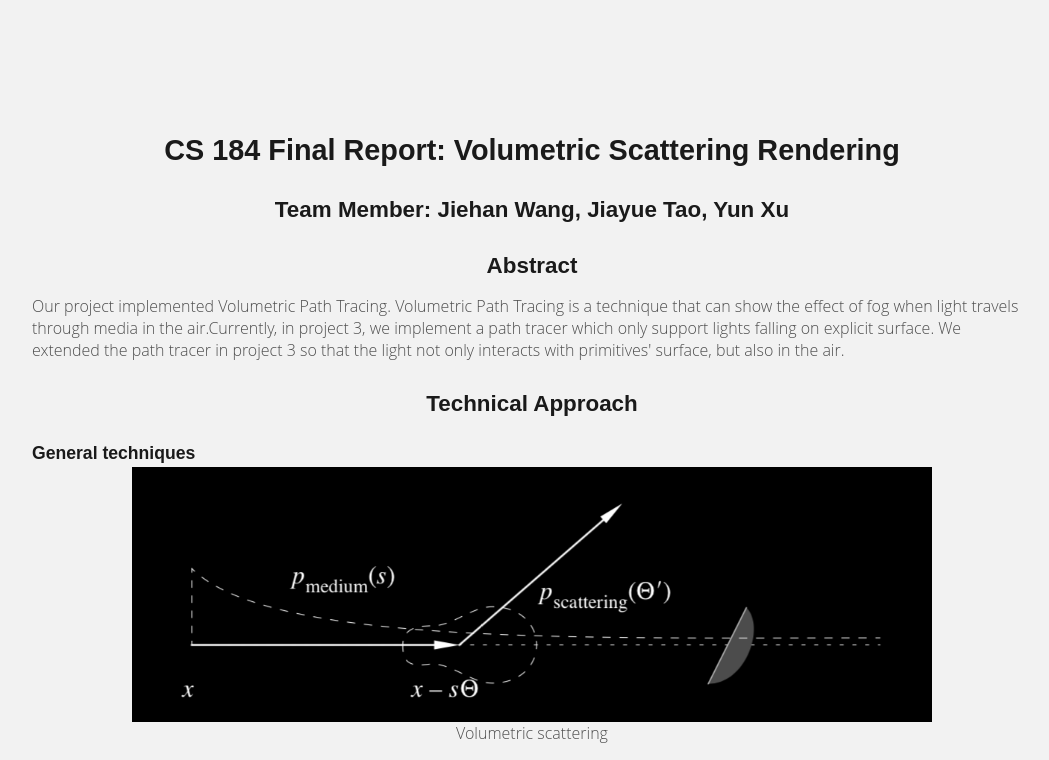
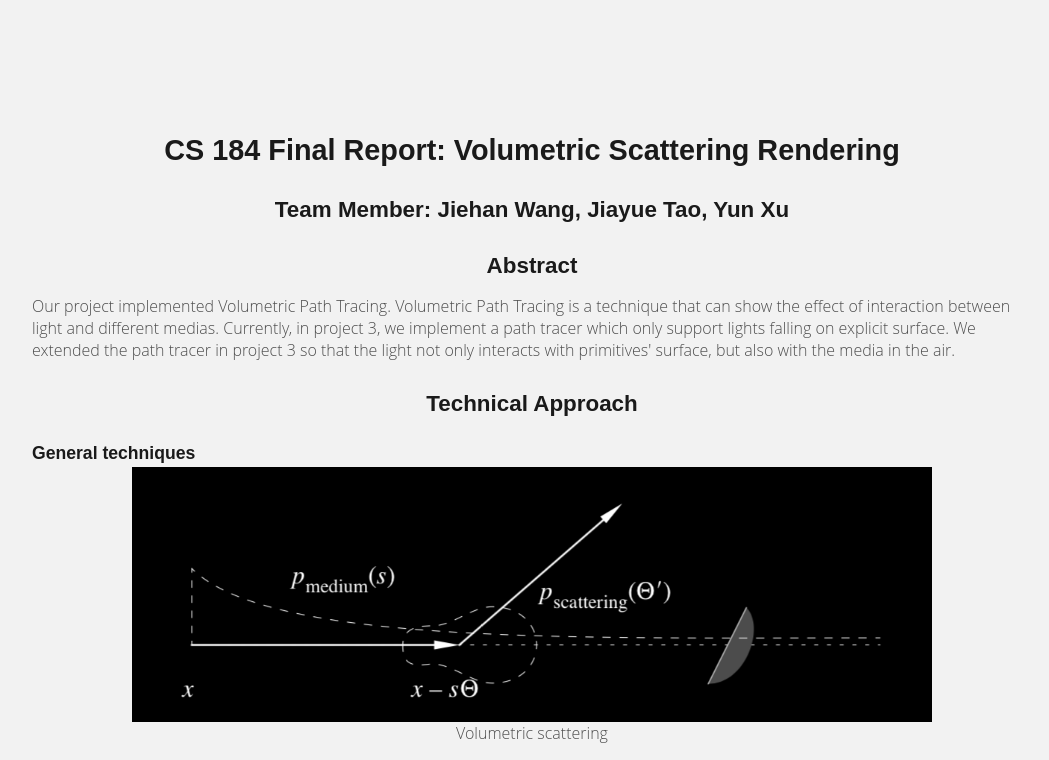
Before and after one commit to JerryJiehanWang/cs184_final, a plain HTML site: page docs/index.html in a window 1280 px wide. Shown: the top 760 px of the page, without its empty margins (108-1157 px from the left). Drawn offline with nearby package versions, Linux system fonts and the light colour scheme; some packages are replaced by stand-ins of ours; files that its build step writes are made by us from their sources.

Commit message:
modified final report

```diff
--- a/docs/index.html
+++ b/docs/index.html
@@ -28,9 +28,8 @@
 
 <h2 align="middle">Abstract</h2>
 <p>Our project implemented Volumetric Path Tracing. Volumetric Path Tracing is a technique that can show the effect of
-  fog when light travels through media in the air.Currently, in project 3, we implement a path tracer which only
-  support lights falling on explicit surface. We extended the path tracer in project 3 so that the light not only interacts
-  with primitives' surface, but also in the air.
+  interaction between light and different medias. Currently, in project 3, we implement a path tracer which only
+  support lights falling on explicit surface. We extended the path tracer in project 3 so that the light not only interacts with primitives' surface, but also with the media in the air.
 </p>
 
 <h2 align="middle">Technical Approach</h2>
@@ -87,6 +86,8 @@ integration based on this equation: \(L_s(y, \Theta) = \int_{\Omega}\frac{\delta
 
   <h3>Problems we met</h3>
   <p>During our implementation of estimation of the radiance of particles in a media with direct illumination & importance sampling, we encountered a couple of difficulties. Because we modelled our implementation based on the importance sampling at surface hitpoints in project 3-1, the first problem that we encountered was that we did not remove the lambertian cosine term when estimating irradiance. We forgot that the atmosphere does not use the cosine term to evaluate falloff; instead, we need to multiply by a coefficient (scattering coefficient / extinction coefficient) to account for "fall off" due to out-scattering. Another issue that we encountered was re-writing raytrace_pixel() to weight each sample by its probability distribution based on the exponential decay of ray marching. Originally in proj3, this was not considered because every ray hits the same surface hitpoint with 100% probability. For volumetric rendering, however, we need to bias each sample because different camera rays from the same pixel land on different positions in the scene based on the medium. After realizing this, we modified our code to make sure the overall estimation is unbiased.</p>
+
+  <p>We also want to see the effect under spot lights, because the interaction of light and media is more obvious with spot lights. However, our original path tracer does not support spotlight. So we implemented a spot light sampler in light.cpp, and used Blender to create dae files with spot lights.</p>
 
 
   <h2 align="middle">Results</h2>
```
